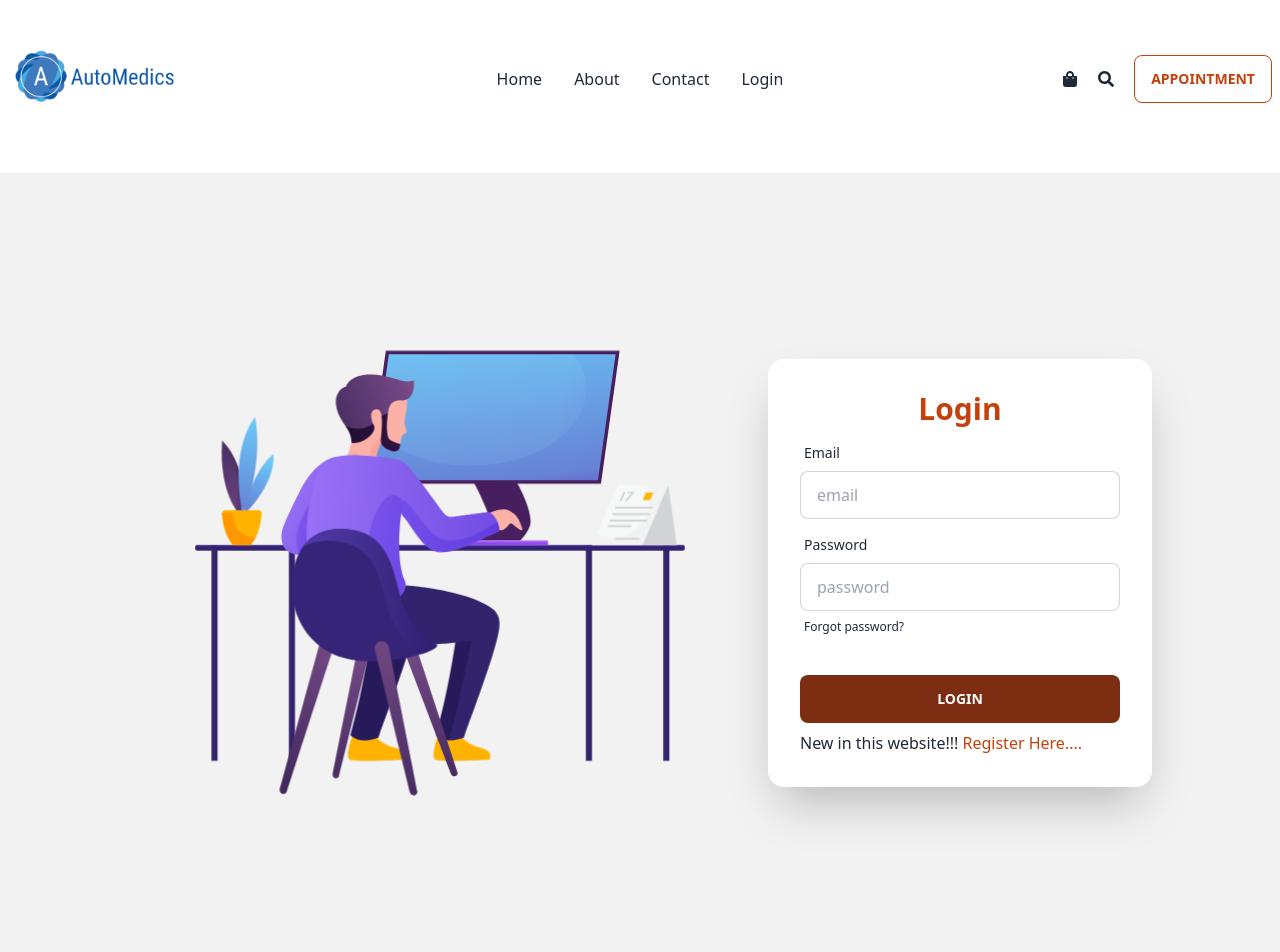
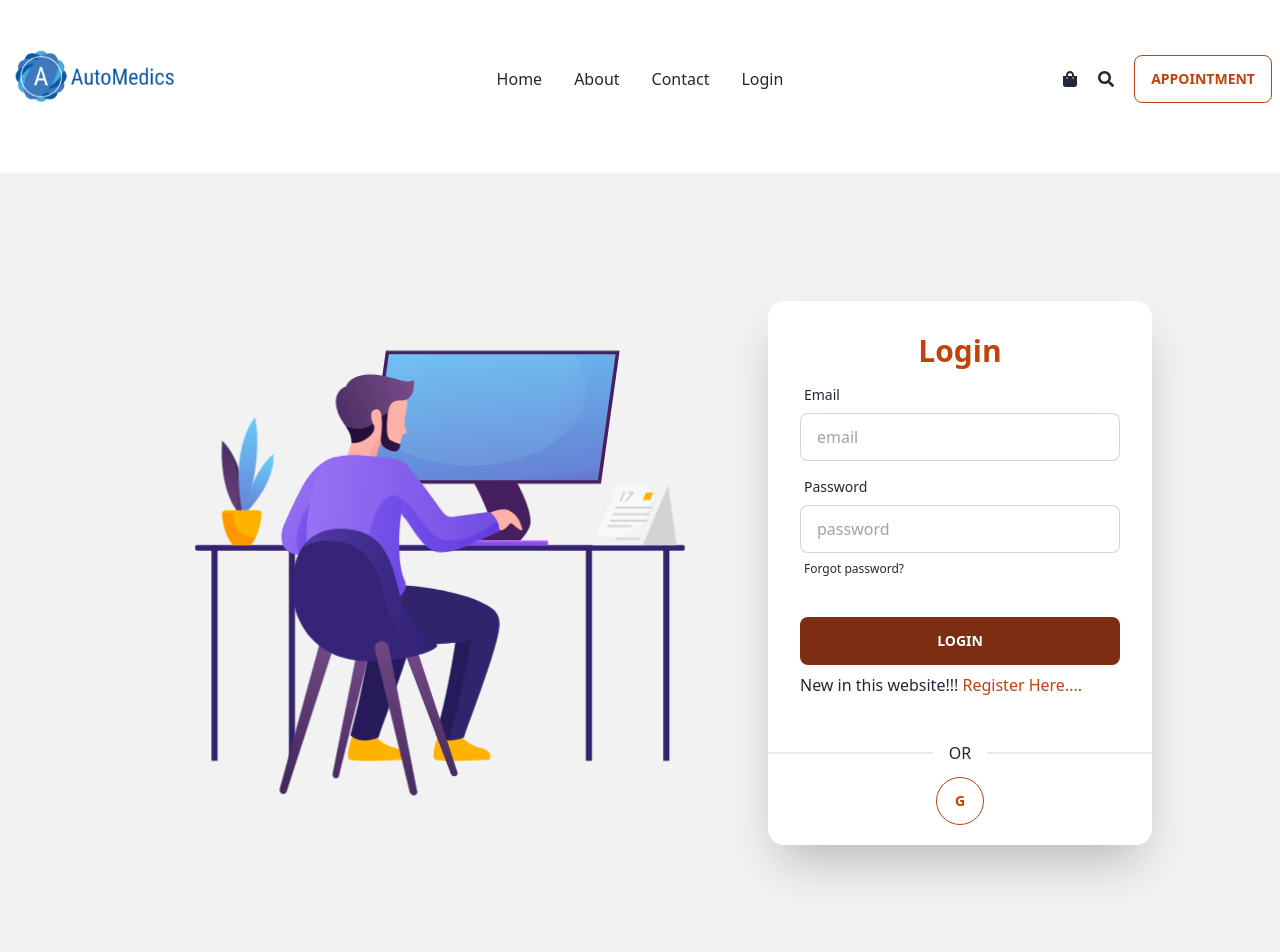
Before and after one commit to zahidhasan1993/AutoMedics-clint, a React (Vite) app: page /login in a window 1280 px wide. Shown: the top 952 px of the page. Built offline with nearby package versions, Linux system fonts and the light colour scheme; no server answers.

Commit message:
adding token to all the login when user is founded

```diff
--- a/src/components/Providers/AuthProvider.jsx
+++ b/src/components/Providers/AuthProvider.jsx
@@ -5,6 +5,8 @@ import {
   onAuthStateChanged,
   signInWithEmailAndPassword,
   signOut,
+  GoogleAuthProvider,
+  signInWithPopup,
 } from "firebase/auth";
 import app from "../../firebase.cofig";
 
@@ -14,6 +16,7 @@ const auth = getAuth(app);
 const AuthProvider = ({ children }) => {
   const [user, setUser] = useState(null);
   const [loader,setLoader] = useState(true);
+  const googleProvider = new GoogleAuthProvider();
   const registerWithEmail = (email, password) => {
     setLoader(true)
     return createUserWithEmailAndPassword(auth, email, password);
@@ -23,14 +26,43 @@ const AuthProvider = ({ children }) => {
     setLoader(true)
     return signInWithEmailAndPassword(auth, email, password);
   };
+  const googleLogin = () => {
+    return signInWithPopup(auth,googleProvider);
+
+  }
   const logout = () => {
     setLoader(true)
     return signOut(auth);
   };
+
   useEffect(() => {
     const unsubscribe = onAuthStateChanged(auth, (currentUser) => {
       setUser(currentUser);
       setLoader(false);
+      if (currentUser && currentUser.email) {
+        const loggedUser = {
+          email : currentUser.email,
+        }
+        fetch('http://localhost:5000/token',{
+        method: "POST",
+        headers: {
+          "Content-type": "application/json"
+        },
+        body: JSON.stringify(loggedUser)
+
+      })
+      .then(res => res.json())
+      .then(data => {
+        const token = data.token;
+        console.log(token);
+
+        localStorage.setItem('user-access-token', token);
+
+      })
+      }
+      else{
+        localStorage.removeItem('user-access-token')
+      }
     });
     return () => unsubscribe();
   }, []);
@@ -39,7 +71,8 @@ const AuthProvider = ({ children }) => {
     userSignIn,
     user,
     logout,
-    loader
+    loader,
+    googleLogin
   };
   return <DataProvider.Provider value={data}>{children}</DataProvider.Provider>;
 };
--- a/src/components/login/Login.jsx
+++ b/src/components/login/Login.jsx
@@ -4,6 +4,7 @@ import loginLottie from "../../assets/lottie/142230-login.json";
 import { Link, useLocation, useNavigate } from "react-router-dom";
 import Swal from 'sweetalert2'
 import { DataProvider } from "../Providers/AuthProvider";
+import SocialLogin from "../shared/SocialLogin";
 
 const Login = () => {
 
@@ -36,9 +37,6 @@ const Login = () => {
     userSignIn(email,password)
     .then(result => {
       // console.log(result.user);
-      const loggedUser = {
-        email : result.user.email
-      }
       Swal.fire({
         position: 'top-end',
         icon: 'success',
@@ -47,28 +45,13 @@ const Login = () => {
         timer: 1500
       })
       form.reset();
-
-      fetch('http://localhost:5000/token',{
-        method: "POST",
-        headers: {
-          "Content-type": "application/json"
-        },
-        body: JSON.stringify(loggedUser)
-
-      })
-      .then(res => res.json())
-      .then(data => {
-        const token = data.token;
-
-        localStorage.setItem('user-access-token', token);
-
-      })
       navigate(from, {replace: true });
 
 
     })
     .catch(err => {
       console.log(err.message);
+      if (err.message) {
         Swal.fire({
           position: 'top-end',
           icon: 'error',
@@ -76,6 +59,7 @@ const Login = () => {
           showConfirmButton: false,
           timer: 1500
         })
+      }
 
     })
   }
@@ -129,7 +113,9 @@ const Login = () => {
                 Register Here....
               </Link>
             </h1>
+
           </form>
+          <SocialLogin></SocialLogin>
         </div>
       </div>
     </div>
--- /dev/null
+++ b/src/components/shared/SocialLogin.jsx
@@ -0,0 +1,43 @@
+import React, { useContext } from "react";
+import { DataProvider } from "../Providers/AuthProvider";
+import Swal from 'sweetalert2'
+
+const SocialLogin = () => {
+    const {googleLogin} = useContext(DataProvider);
+    const handleGoogleSIgnIn = () => {
+        googleLogin()
+        .then(result => {
+            console.log(result.user);
+            Swal.fire({
+                position: 'top-end',
+                icon: 'success',
+                title: 'Logged In Successful',
+                showConfirmButton: false,
+                timer: 1500
+              })
+
+        })
+        .catch(error => {
+            console.log(error.message);
+            if (err.message) {
+                Swal.fire({
+                  position: 'top-end',
+                  icon: 'error',
+                  title: err.message,
+                  showConfirmButton: false,
+                  timer: 1500
+                })
+              }
+        })
+    }
+  return (
+    <div>
+      <div className="divider">OR</div>
+      <button onClick={handleGoogleSIgnIn} className="btn btn-circle btn-outline text-orange-700 hover:bg-orange-700 md:ml-[10.5rem] md:mb-5">
+        G
+      </button>
+    </div>
+  );
+};
+
+export default SocialLogin;
```
Lines whose indentation alone changed are shown as unchanged.
